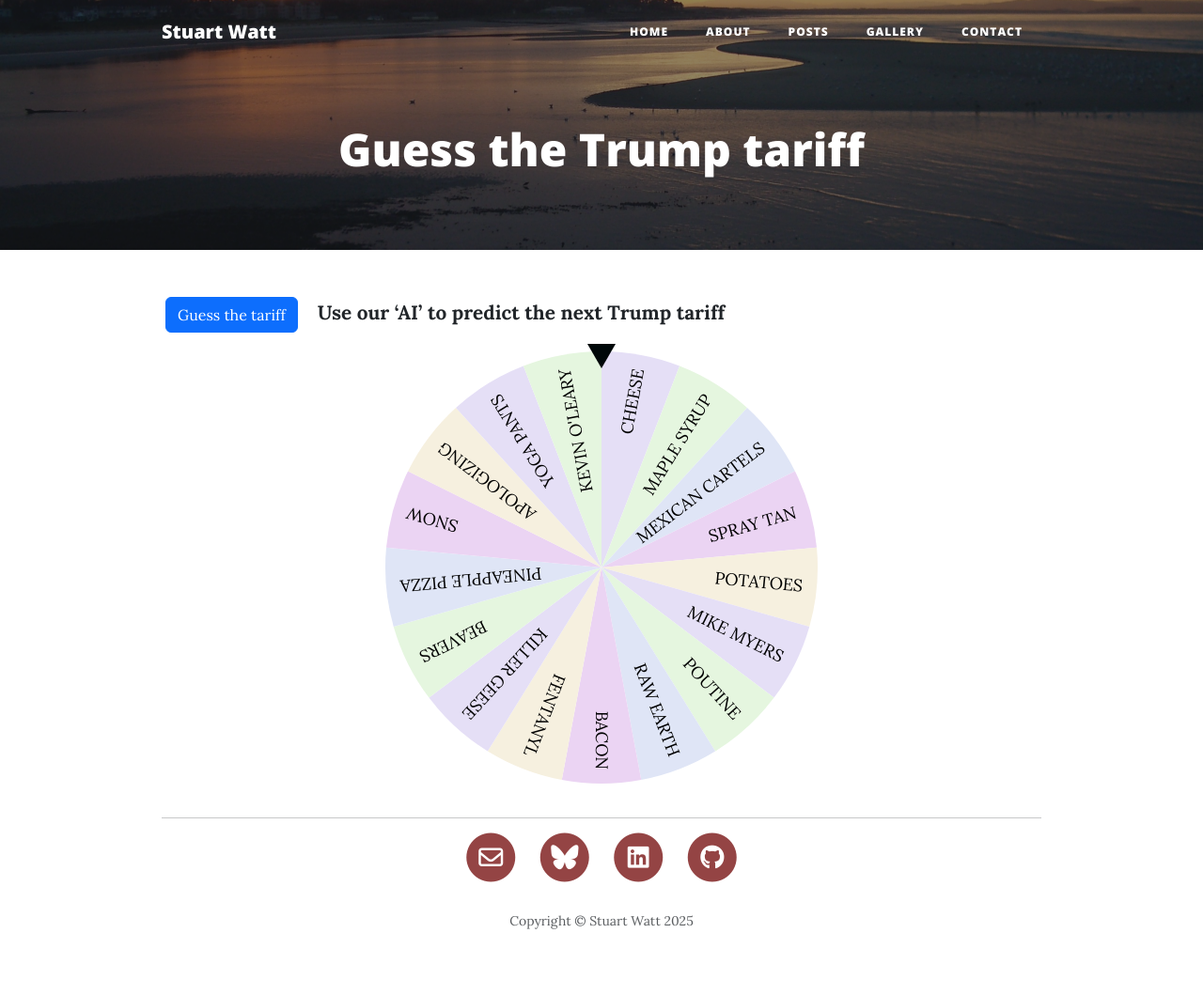
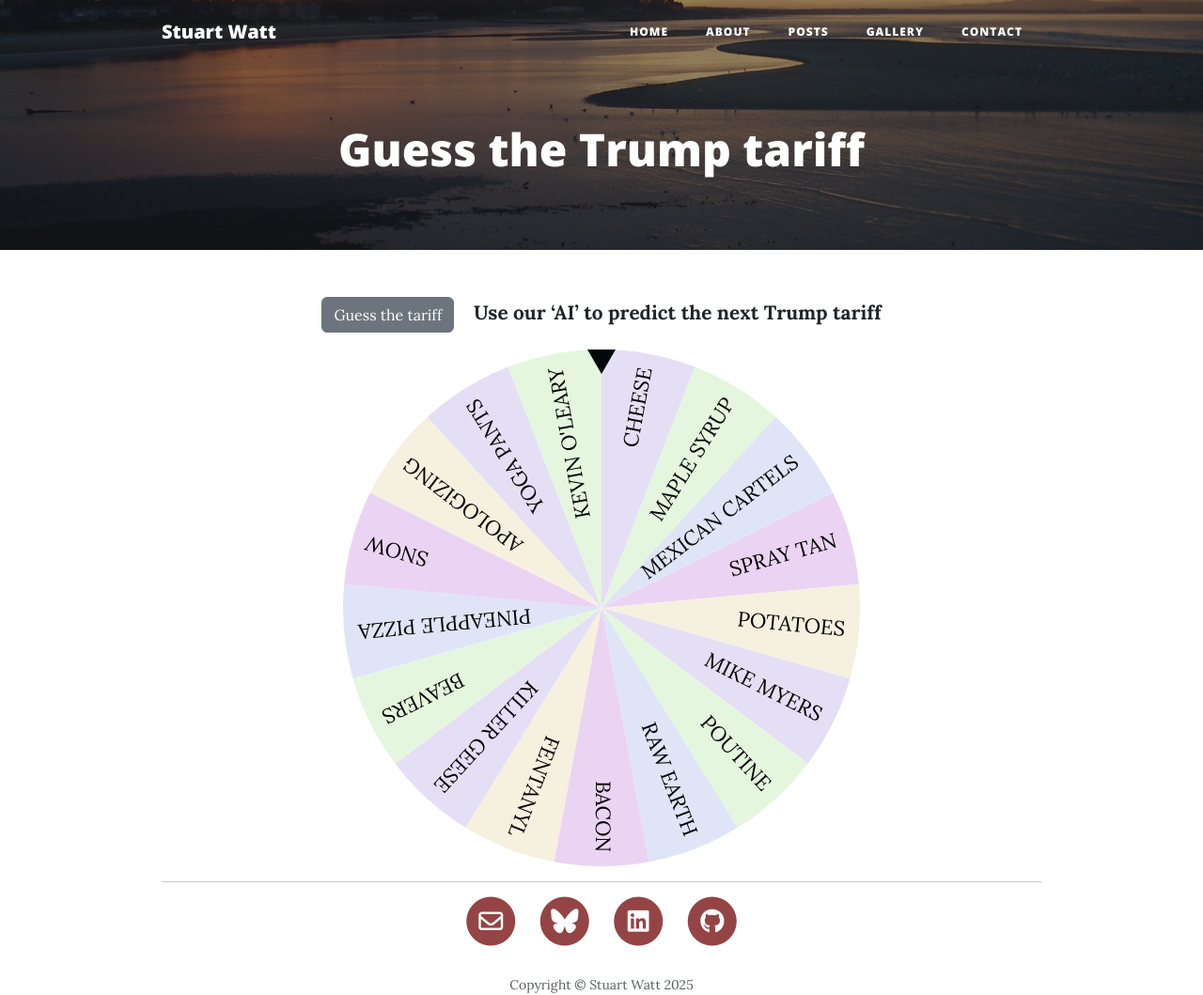
Before and after one commit to morungos/morungos.github.io, a Jekyll site: the page built from tariffs.html, in a window 1280 px wide. Shown: the whole page at 94% size. Built offline with Jekyll 4.4.1, drawn with Linux system fonts in a browser that asks for light colours; nearby versions of some CDN libraries; before the commit the page ends 991 px from its top, so only the background shows below that.

Commit message:
style fixes, especially for mobile

```diff
--- a/_sass/styles.scss
+++ b/_sass/styles.scss
@@ -230,14 +230,35 @@ footer .copyright {
   }
 }
 
-.tariff-buttons .result {
-  margin-left: 1em;
+.tariff-buttons {
+  display: flex;
+  flex-direction: column;
+  align-items: center;
+  margin-bottom: 1.0em;
+
+  .result {
+    margin-left: 1em;
+  }
+
+  button {
+    text-wrap: nowrap;
+    margin-bottom: 0.5em;
+  }
 }
 
 .chart-container {
   display: flex;
   flex-direction: row;
   justify-content: center;
+}
+
+#spinner {
+  width: 400px;
+  height: 400px;
+
+  svg {
+    font-size: 14px;
+  }
 }
 
 @media only screen and (min-width: 992px) {
@@ -297,6 +318,10 @@ footer .copyright {
     &.is-visible {
       transform: translate3d(0, 100%, 0);
     }
+
+    #spinner svg {
+      font-size: 24px;
+    }
   }
 }
 
@@ -309,4 +334,20 @@ footer .copyright {
       margin-top: 20px;
     }
   }
+
+  .tariff-buttons {
+    flex-direction: row;
+    justify-content: center;
+    margin-bottom: 0.5em;
+    align-items: flex-start;
+  }
+
+  #spinner {
+    width: 550px;
+    height: 550px;
+  }
+
+  #spinner svg {
+    font-size: 22px;
+  }
 }
--- a/assets/spinner.js
+++ b/assets/spinner.js
@@ -71,30 +71,33 @@ function getRandomInt(min, max) {
 
 // SYNC FUNCTIONS
 function render() {
-    const padding   = { top: 20, right: 20, bottom: 20, left: 20};
-    const width     = 500 - padding.left - padding.right;
-    const height    = 500 - padding.top - padding.bottom;
+    const chartNode = d3.select('#spinner').node()
+    const padding   = { top: 0, right: 0, bottom: 0, left: 0};
+    const width     = chartNode.clientWidth - padding.left - padding.right;
+    const height    = chartNode.clientHeight - padding.top - padding.bottom;
     const radius    = Math.min(width, height) / 2;
     const spins     = 3;
     const degrees   = spins * 360;
     const color     = d3.scaleOrdinal(["#e5dff6","#e5f6df","#dfe5f6","#ebd4f3", "#f6f0df"]);
     let counter     = 0;
-    let picked      = 1000;
 
-    let fontSize;
-    if(data.length > 50) {
-        fontSize = '10px';
-    } else {
-        fontSize = '18px';
-    }
+    // let fontSize;
+    // if(data.length > 50) {
+    //     fontSize = '10px';
+    // } else {
+    //     fontSize = '18px';
+    // }
 
-    let svg = d3.select('#chart').selectAll('svg').data([null]);
+    let svg = d3.select('#spinner').selectAll('svg').data([null]);
     svg = svg
-        .enter().append('svg')
+        .enter()
+        .append('svg')
         .merge(svg)
         .data([data])
-            .attr('width', 500)
-            .attr('height', 500);
+            .attr('width', width)
+            .attr('height', height);
+
+    svg.selectAll('g').remove()
 
     const container = svg.append('g')
         .attr('class', 'chartcontainer')
@@ -129,12 +132,12 @@ function render() {
         .text( function(d, i) {
             return data[i].ticker;
         })
-        .style('font-size', fontSize);
+        // .style('font-size', fontSize);
 
     // arrow
     svg.append('g')
             .attr('class', 'arrow')
-            .attr('transform', `translate(${(width + padding.left + padding.right)/2 - 15}, 12)`)
+            .attr('transform', `translate(${(width + padding.left + padding.right)/2 - 15})`)
         .append('path')
             .attr('d', `M0 0 H30 L 15 ${Math.sqrt(3)/2*30}Z`)
             .style('fill', '#000809');
@@ -217,3 +220,9 @@ function updateSelection(e) {
 // // closeBtn.addEventListener('click', closeModal);
 // window.addEventListener('click', outsideClick);
 window.onload = render;
+
+const resizeObserver = new ResizeObserver((entries) => {
+    render()
+})
+
+resizeObserver.observe(document.getElementById("spinner").firstElementChild)
--- a/tariffs.html
+++ b/tariffs.html
@@ -9,20 +9,20 @@ image: '/img/posts/angry-cat-laptop.jpg'
 image_description: "An angry cat sitting on a laptop"
 ---
 
-<div class="tariff-buttons d-flex">
-    <button id="push" class="btn btn-primary" >
+<div class="tariff-buttons">
+    <button id="push" class="btn btn-secondary" >
         Guess the tariff
     </button>
-    <div class="result" id="result">
+    <div class="result text-center" id="result">
         <b>Use our &lsquo;AI&rsquo; to predict the next Trump tariff</b>
     </div>
 </div>
 
 <div class="chart-container">
-<div id="chart">
-    <div class="chart__front"></div>
-    <div class="chart__back"></div>
-</div>
+    <div id="spinner">
+        <div class="chart__front"></div>
+        <div class="chart__back"></div>
+    </div>
 </div>
 
 <script language="javascript" type="text/javascript" src="https://code.iconify.design/1/1.0.0-rc7/iconify.min.js"></script>
```
